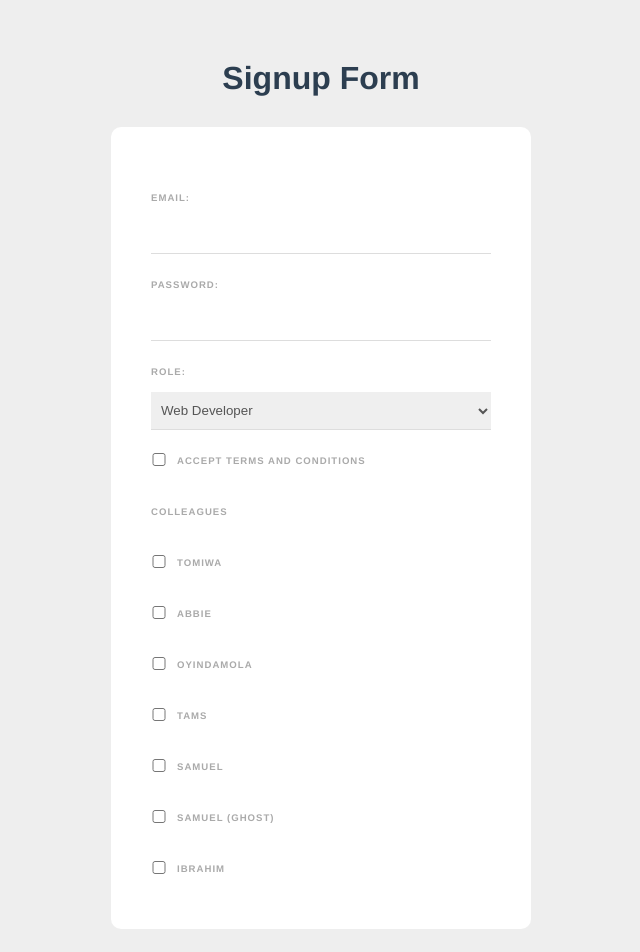
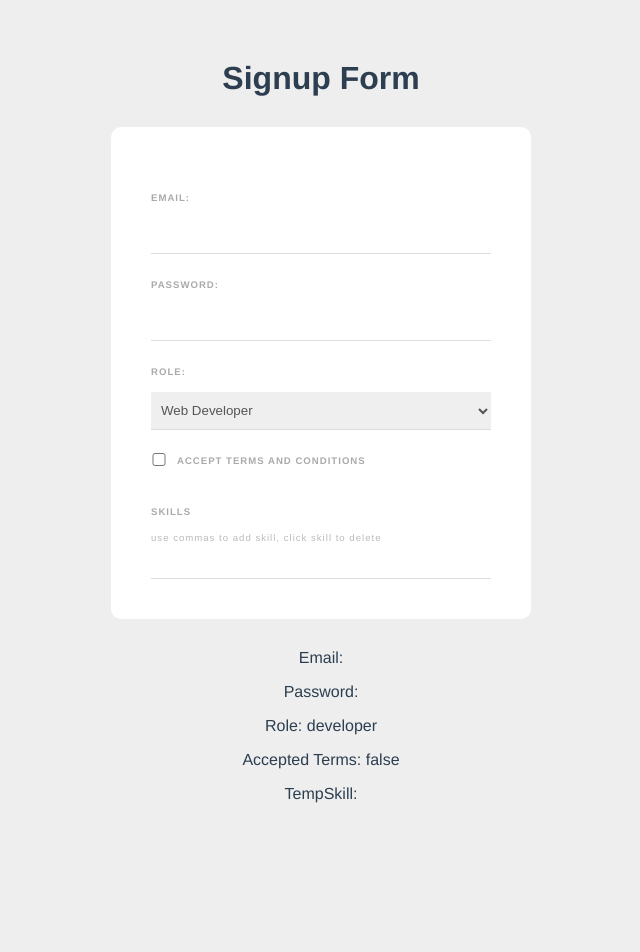
Before and after one commit to isaacsokari/vue-intro, a Vue app: page / in a window 1280 px wide. Shown: the top 952 px of the page, without its empty margins (319-959 px from the left). After the commit the page ends 819 px from the top, so only its background shows below. Built offline with nearby package versions, Linux system fonts and the light colour scheme.

Commit message:
added skill list and added delete skill functionality

```diff
--- a/src/components/SignupForm.vue
+++ b/src/components/SignupForm.vue
@@ -13,78 +13,21 @@
       <input type="checkbox" required name="terms" id="terms" v-model="terms" />
       <label for="terms">Accept Terms and Conditions</label>
     </div>
+
+    <!-- skills -->
     <div>
-      <label for="names">Colleagues</label>
-      <div>
-        <input
-          type="checkbox"
-          required
-          name="names"
-          value="Tomiwa"
-          v-model="names"
-        />
-        <label for="tomiwa">Tomiwa</label>
-      </div>
-      <div>
-        <input
-          type="checkbox"
-          required
-          name="names"
-          value="Abbie"
-          v-model="names"
-        />
-        <label for="abbie">Abbie</label>
-      </div>
-      <div>
-        <input
-          type="checkbox"
-          required
-          name="names"
-          value="Oyindamola"
-          v-model="names"
-        />
-        <label for="oyin">Oyindamola</label>
-      </div>
-      <div>
-        <input
-          type="checkbox"
-          required
-          name="names"
-          value="Tams"
-          v-model="names"
-        />
-        <label for="tams">Tams</label>
-      </div>
-      <div>
-        <input
-          type="checkbox"
-          required
-          name="names"
-          value="Samuel"
-          v-model="names"
-        />
-        <label for="samuel">Samuel</label>
-      </div>
-      <div>
-        <input
-          type="checkbox"
-          required
-          name="names"
-          value="Ghost"
-          v-model="names"
-        />
-        <label for="ghost">Samuel (Ghost)</label>
-      </div>
-      <div>
-        <input
-          type="checkbox"
-          required
-          name="names"
-          value="ibrahim"
-          v-model="names"
-        />
-        <label for="ibrahim">Ibrahim</label>
-      </div>
+      <label for="skills">Skills</label>
+      <br />
+      <small>use commas to add skill, click skill to delete</small>
+      <input type="text" id="skills" v-model="tempSkill" @keyup="addSkill" />
+      <span
+        v-for="skill in skills"
+        :key="skill"
+        @click="removeSkill(skill)"
+        class="pill"
+      >
+        {{ skill }}
+      </span>
     </div>
   </form>
 
@@ -92,10 +35,7 @@
   <p>Password: {{ password }}</p>
   <p>Role: {{ role }}</p>
   <p>Accepted Terms: {{ terms }}</p>
-  <p>
-    Colleagues:
-    <span v-for="name in names" :key="name">{{ name }}, </span>
-  </p>
+  <p>TempSkill: {{ tempSkill }}</p>
 </template>
 
 <script>
@@ -107,11 +47,24 @@ export default {
       role: 'developer',
       terms: false,
       names: [],
+      tempSkill: '',
+      skills: [],
     };
   },
   methods: {
     handleInput(e) {
       this[e.target.name] = e.target.value;
+    },
+    addSkill(e) {
+      if (e.key === ',' && this.tempSkill.split(',')[0]) {
+        if (!this.skills.includes(this.tempSkill.split(',')[0])) {
+          this.skills.push(this.tempSkill.split(',')[0]);
+        }
+        this.tempSkill = '';
+      }
+    },
+    removeSkill(skillToDelete) {
+      this.skills = this.skills.filter((skill) => skill !== skillToDelete);
     },
   },
 };
@@ -134,6 +87,12 @@ label {
   text-transform: uppercase;
   letter-spacing: 1px;
   font-weight: bold;
+}
+small {
+  color: #bbb;
+  display: block;
+  font-size: 0.6em;
+  letter-spacing: 1px;
 }
 input,
 select {
```
